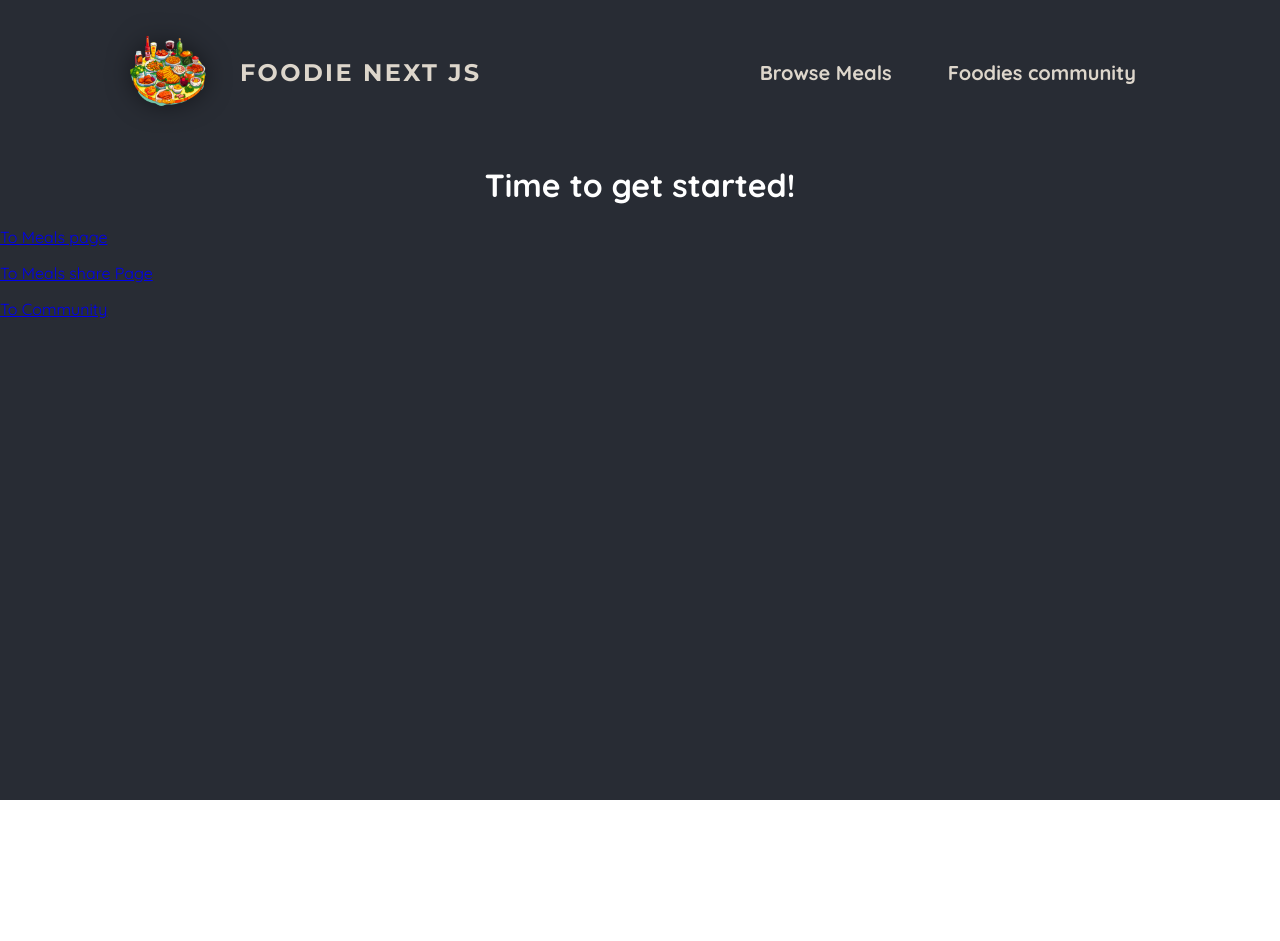
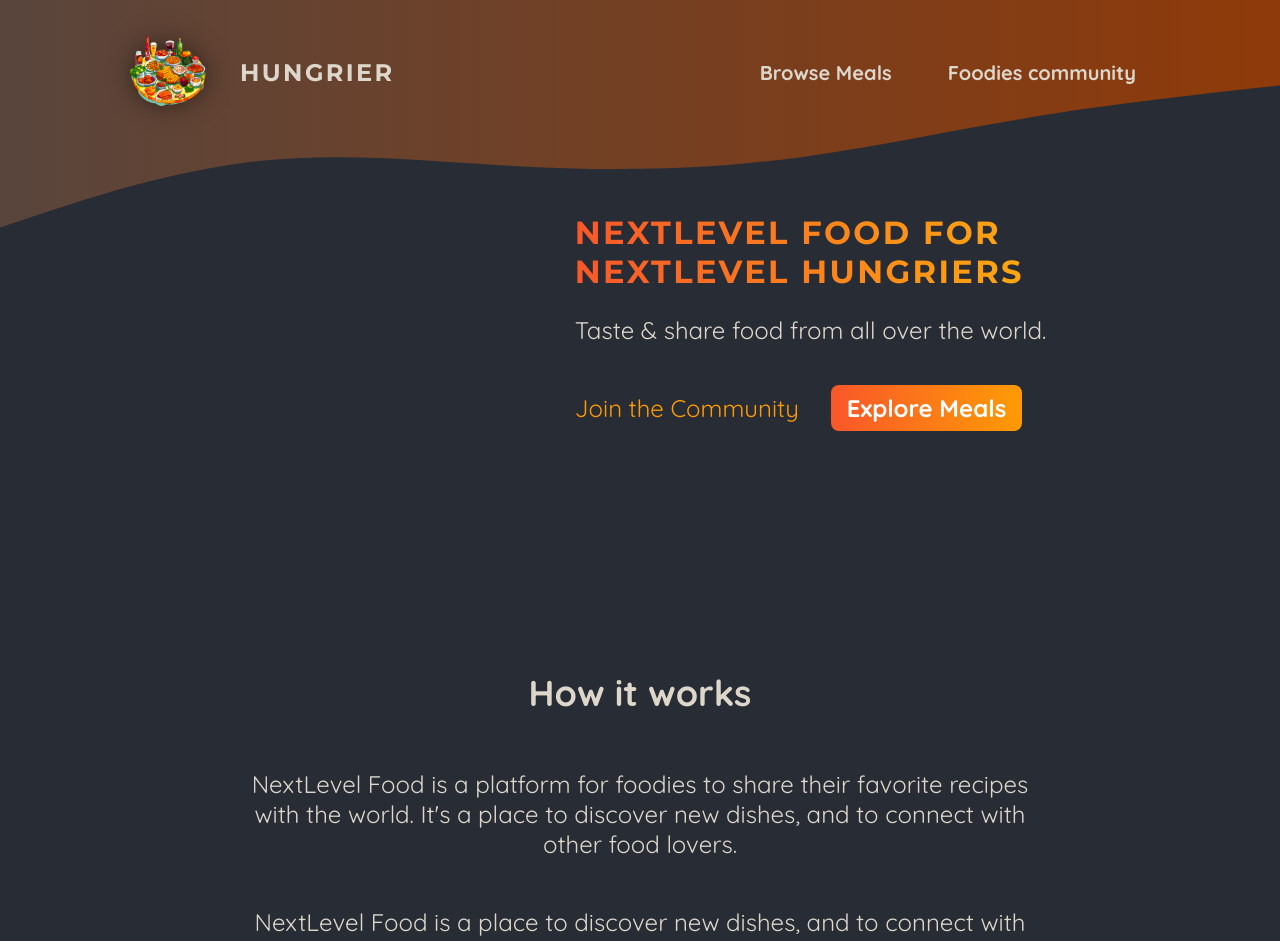
Before and after one commit to VibhuAgarwal/FoodieNextJS, a Next.js app: page / in a window 1280 px wide. Shown: the top 941 px of the page. Before the commit the page ends 800 px from the top, so only its background shows below. Built offline with nearby package versions, Linux system fonts and the light colour scheme.

Commit message:
Rendering the start page of the application

```diff
--- a/app/components/main-header.jsx
+++ /dev/null
@@ -1,31 +0,0 @@
-import Link from "next/link";
-import Image from "next/image";
-import logoImg from '@/assets/logo.png';
-import classes from './main-header.module.css'
-
-
-export default function MainHeader() {
-    return (
-        <header className={classes.header}>
-            <Link className={classes.logo} href='/'>
-                <Image src={logoImg}
-                    priority
-                    width={200}
-                    height={200}
-                    alt="app logo" />
-                Foodie Next JS
-            </Link>
-
-            <nav className={classes.nav}>
-                <ul>
-                    <li>
-                        <Link href='/meals'>Browse Meals</Link>
-                    </li>
-                    <li>
-                        <Link href='/community'>Foodies community</Link>
-                    </li>
-                </ul>
-            </nav>
-        </header>
-    )
-}
--- a/app/globals.css
+++ b/app/globals.css
@@ -1,31 +1,16 @@
-@import url('https://fonts.googleapis.com/css2?family=Quicksand:wght@400;600;700&family=Montserrat:wght@400;700&display=swap');
+@import url("https://fonts.googleapis.com/css2?family=Quicksand:wght@400;600;700&family=Montserrat:wght@400;700&display=swap");
 
 * {
   box-sizing: border-box;
 }
 
 html {
-  font-family: 'Quicksand', sans-serif;
+  font-family: "Quicksand", sans-serif;
 }
 
 body {
   margin: 0;
   background: radial-gradient(#282c34, #282c34);
-}
-
-.header-background {
-  position: absolute;
-  width: 100%;
-  height: 320px;
-  top: 0;
-  left: 0;
-  z-index: -1;
-}
-
-svg {
-  display: block;
-  width: 100%;
-  height: auto;
 }
 
 .not-found,
@@ -46,7 +31,7 @@ svg {
   -webkit-text-fill-color: transparent;
   background-size: cover;
   background-position: center;
-  font-family: 'Montserrat', sans-serif;
+  font-family: "Montserrat", sans-serif;
 }
 
 .not-found p,
--- a/app/layout.js
+++ b/app/layout.js
@@ -1,5 +1,5 @@
 import "./globals.css";
-import MainHeader from "./components/main-header";
+import MainHeader from "../assets/components/main-header/main-header";
 
 export const metadata = {
   title: "NextLevel Food",
@@ -10,6 +10,7 @@ export default function RootLayout({ children }) {
   return (
     <html lang="en">
       <body>
+
         <MainHeader />
 
         {children}
--- a/app/page.js
+++ b/app/page.js
@@ -1,20 +1,50 @@
-import Link from "next/link";
+import Link from 'next/link';
+
+import classes from './page.module.css';
 
 export default function Home() {
   return (
+    <>
+      <header className={classes.header}>
+        <div className={classes.slideshow}></div>
+        <div>
+          <div className={classes.hero}>
+            <h1>NextLevel Food for NextLevel Hungriers</h1>
+            <p>Taste & share food from all over the world.</p>
+          </div>
+          <div className={classes.cta}>
+            <Link href="/community">Join the Community</Link>
+            <Link href="/meals">Explore Meals</Link>
+          </div>
+        </div>
+      </header>
       <main>
-      <h1 style={{ color: "white", textAlign: "center" }}>
-        Time to get started!
-      </h1>
+        <section className={classes.section}>
+          <h2>How it works</h2>
           <p>
-        <Link href="/meals">To Meals page</Link>
+            NextLevel Food is a platform for foodies to share their favorite
+            recipes with the world. It&apos;s a place to discover new dishes, and to
+            connect with other food lovers.
           </p>
           <p>
-        <Link href="/meals/share">To Meals share Page</Link>
+            NextLevel Food is a place to discover new dishes, and to connect
+            with other food lovers.
+          </p>
+        </section>
+
+        <section className={classes.section}>
+          <h2>Why NextLevel Food?</h2>
+          <p>
+            NextLevel Food is a platform for foodies to share their favorite
+            recipes with the world. It&apos;s a place to discover new dishes, and to
+            connect with other food lovers.
           </p>
           <p>
-        <Link href="/community">To Community</Link>
+            NextLevel Food is a place to discover new dishes, and to connect
+            with other food lovers.
           </p>
+        </section>
       </main>
+    </>
   );
 }
--- /dev/null
+++ b/app/page.module.css
@@ -0,0 +1,75 @@
+.header {
+  display: flex;
+  gap: 3rem;
+  margin: 3rem auto;
+  width: 90%;
+  max-width: 75rem;
+}
+
+.slideshow {
+  width: 40rem;
+  height: 25rem;
+}
+
+.hero {
+  color: #ddd6cb;
+  font-size: 1.5rem;
+}
+
+.hero h1 {
+  font-size: 2rem;
+  font-weight: bold;
+  font-family: "Montserrat", sans-serif;
+  letter-spacing: 0.15rem;
+  text-transform: uppercase;
+  background: linear-gradient(90deg, #f9572a, #ffc905);
+  background-clip: text;
+  -webkit-background-clip: text;
+  -webkit-text-fill-color: transparent;
+}
+
+.cta {
+  font-size: 1.5rem;
+  display: flex;
+  gap: 1rem;
+}
+
+.cta a {
+  display: inline-block;
+  margin-top: 1rem;
+  padding: 0.5rem 1rem;
+  border-radius: 0.5rem;
+  background: linear-gradient(90deg, #f9572a, #ff9b05);
+  color: #ffffff;
+  font-weight: bold;
+  text-decoration: none;
+}
+
+.cta a:hover,
+.cta a:active {
+  background: linear-gradient(90deg, #fd4715, #f9b241);
+}
+
+.cta a:first-child {
+  background: transparent;
+  font-weight: normal;
+  color: #ff9b05;
+  padding-left: 0;
+}
+
+.cta a:first-child:hover,
+.cta a:first-child:active {
+  background: transparent;
+  color: #f9b241;
+}
+
+.section {
+  display: flex;
+  flex-direction: column;
+  color: #ddd6cb;
+  font-size: 1.5rem;
+  max-width: 50rem;
+  width: 90%;
+  margin: 2rem auto;
+  text-align: center;
+}
--- /dev/null
+++ b/assets/components/main-header/main-header-background.jsx
@@ -0,0 +1,26 @@
+import classes from './main-header-background.module.css';
+
+export default function MainHeaderBackground() {
+    return (
+        <div className={classes['header-background']}>
+            <svg xmlns="http://www.w3.org/2000/svg" viewBox="0 0 1440 320">
+                <defs>
+                    <linearGradient id="gradient" x1="0%" y1="0%" x2="100%" y2="0%">
+                        <stop
+                            offset="0%"
+                            style={{ stopColor: "#59453c", stopOpacity: "1" }}
+                        />
+                        <stop
+                            offset="100%"
+                            style={{ stopColor: "#8f3a09", stopOpacity: "1" }}
+                        />
+                    </linearGradient>
+                </defs>
+                <path
+                    fill="url(#gradient)"
+                    d="M0,256L48,240C96,224,192,192,288,181.3C384,171,480,181,576,186.7C672,192,768,192,864,181.3C960,171,1056,149,1152,133.3C1248,117,1344,107,1392,101.3L1440,96L1440,0L1392,0C1344,0,1248,0,1152,0C1056,0,960,0,864,0C768,0,672,0,576,0C480,0,384,0,288,0C192,0,96,0,48,0L0,0Z"
+                ></path>
+            </svg>
+        </div>
+    )
+}
--- /dev/null
+++ b/assets/components/main-header/main-header-background.module.css
@@ -0,0 +1,14 @@
+.header-background {
+  position: absolute;
+  width: 100%;
+  height: 320px;
+  top: 0;
+  left: 0;
+  z-index: -1;
+}
+
+.header-background svg {
+  display: block;
+  width: 100%;
+  height: auto;
+}
--- /dev/null
+++ b/assets/components/main-header/main-header.jsx
@@ -0,0 +1,35 @@
+import Link from "next/link";
+import Image from "next/image";
+import logoImg from '@/assets/logo.png';
+import classes from './main-header.module.css'
+import MainHeaderBackground from "./main-header-background";
+
+
+export default function MainHeader() {
+    return (
+        <>
+            <MainHeaderBackground />
+            <header className={classes.header}>
+                <Link className={classes.logo} href='/'>
+                    <Image src={logoImg}
+                        priority
+                        width={200}
+                        height={200}
+                        alt="hungrier" />
+                    Hungrier
+                </Link>
+
+                <nav className={classes.nav}>
+                    <ul>
+                        <li>
+                            <Link href='/meals'>Browse Meals</Link>
+                        </li>
+                        <li>
+                            <Link href='/community'>Foodies community</Link>
+                        </li>
+                    </ul>
+                </nav>
+            </header>
+        </>
+    )
+}
```
Also changed, not shown: assets/components/main-header/main-header.module.css (renamed from app/components/main-header.module.css). Lines whose indentation alone changed are shown as unchanged.
